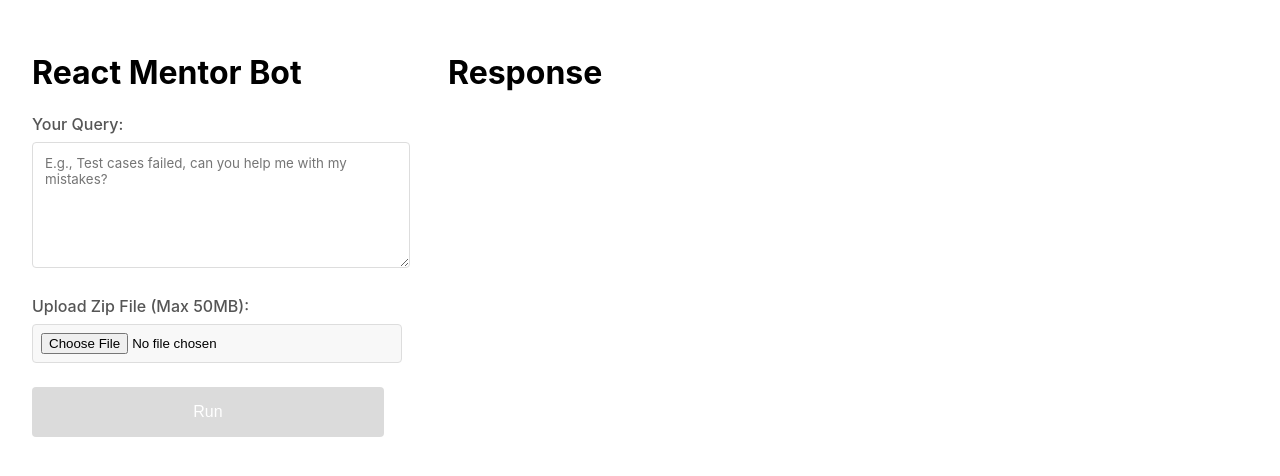
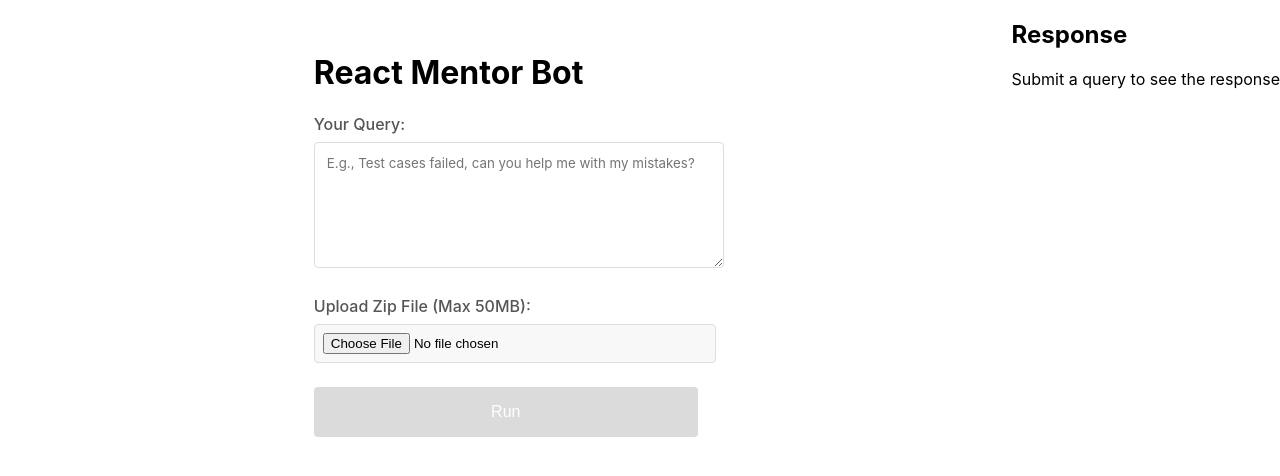
Before and after one commit to vandadiReddyRaju/react_bot_frontend, a React (Create React App) app: page / in a window 1280 px wide. Shown: the top 476 px of the page. Built offline with nearby package versions, Linux system fonts and the light colour scheme.

Commit message:
Update App.js

```diff
--- a/src/App.js
+++ b/src/App.js
@@ -108,21 +108,26 @@ function App() {
         </form>
       </div>
 
-      <div className='container-2' style={{ position: 'relative' }}>
-        <h1>Response</h1>
+      <div className="container-2r">
+        <h2 className="heading">Response</h2>
         {response && (
-          <div style={{ position: 'relative', border: '1px solid #ccc', borderRadius: '5px', padding: '10px' }}>
-            <button
-              onClick={handleCopy}
-              className="copy-button"
-            >
-              Copy
-            </button>
-            <pre style={{ margin: '0', whiteSpace: 'pre-wrap', wordWrap: 'break-word' }}>
-              {response}
-            </pre>
-          </div>
+          <button
+            onClick={copyToClipboard}
+            className="copy-button"
+            title="Copy to clipboard"
+          >
+            copy ⎘
+          </button>
         )}
+        <div className="response-content">
+          {isLoading ? (
+            <p>Loading...</p>
+          ) : response ? (
+            <pre className="response-text">{response}</pre>
+          ) : (
+            <p className="placeholder">Submit a query to see the response</p>
+          )}
+        </div>
       </div>
     </div>
   );
```
